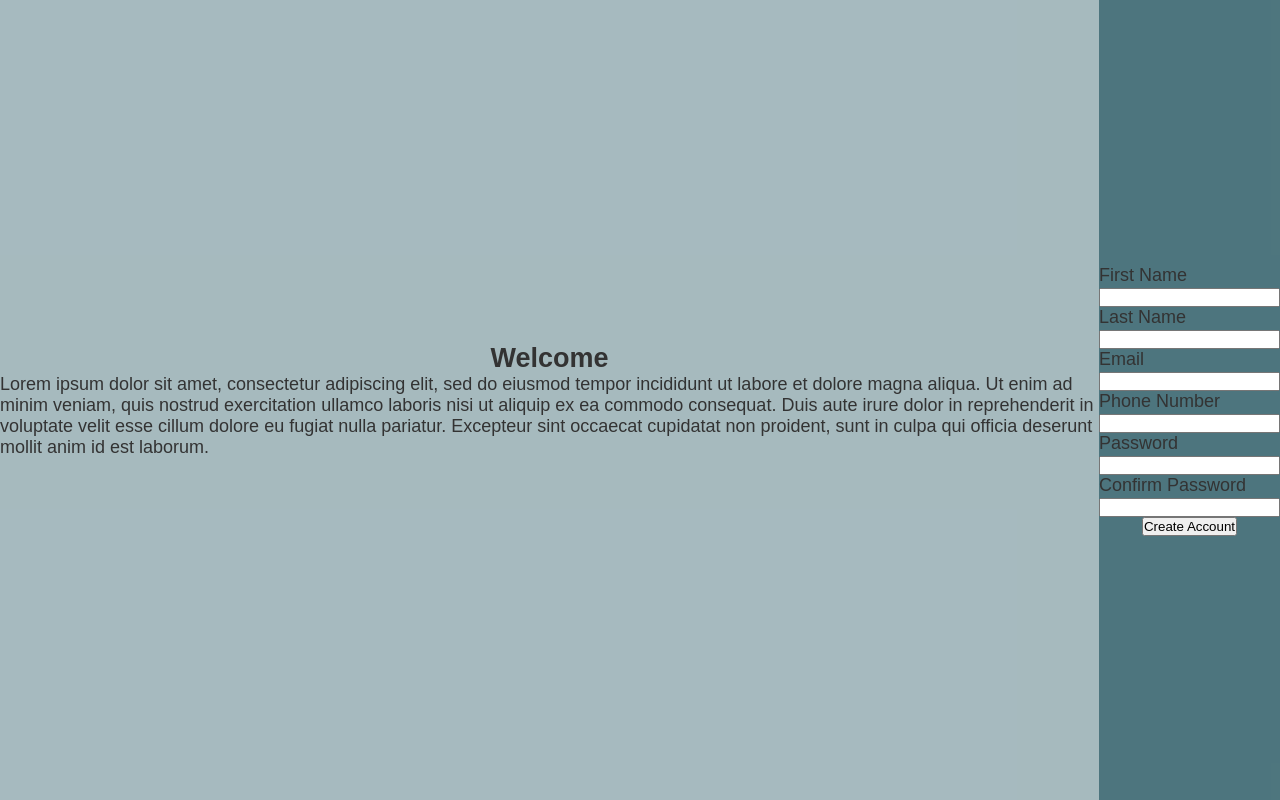
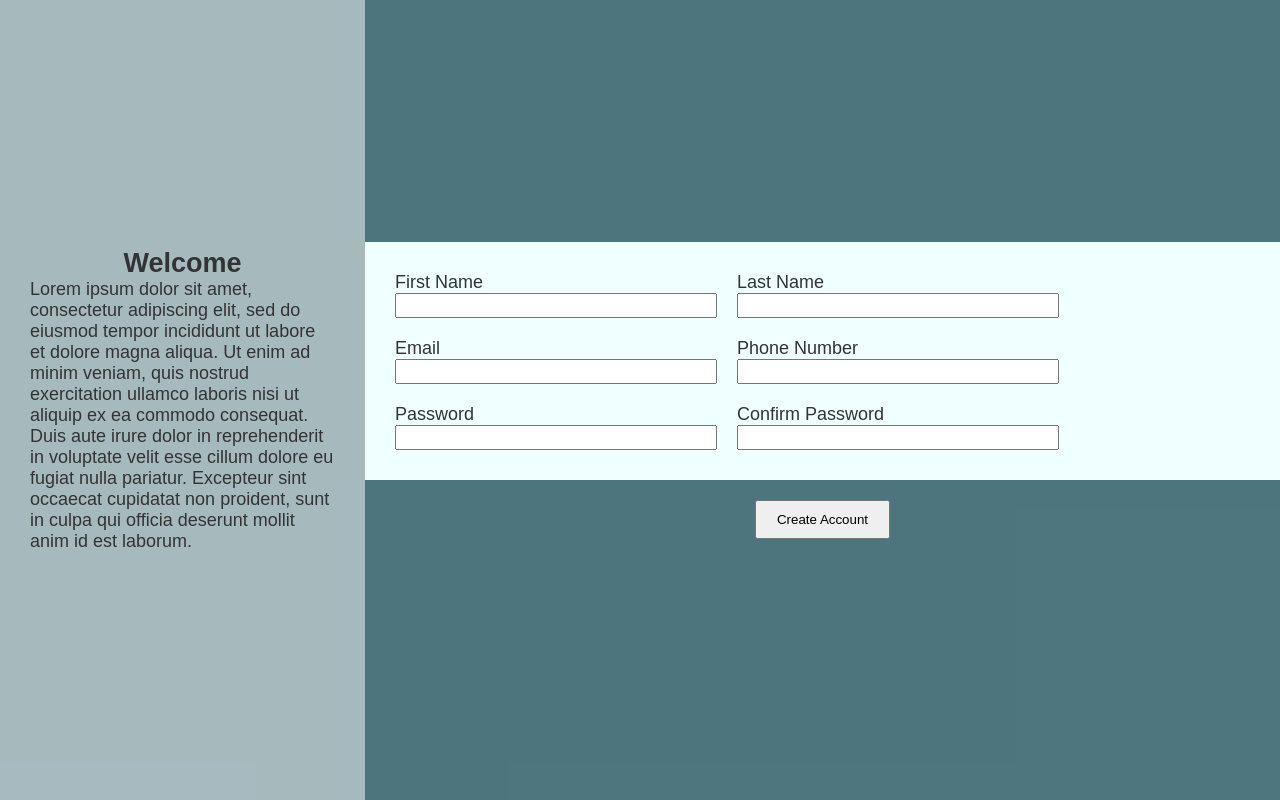
Before and after one commit to Spelks/sign-up-form, a plain HTML site: page index.html in a window 1280 px wide. Both pictures are taken after a click on the button "Create Account". Drawn offline with Linux system fonts and the light colour scheme.

Commit message:
Adjust form into two columns.

```diff
--- a/style.css
+++ b/style.css
@@ -2,7 +2,12 @@
     --primary-font: "Fira Sans", sans-serif;
     --font-color: 0, 0%, 20%;
 
-    --background-color: 191, 48%, 25%;
+    --primary-bg-clr: 191, 48%, 25%;
+    --secondary-bg-clr: 180, 100%, 97%;
+
+    --main-padding: 30px;
+    --btn-padding: 10px 20px;
+    --btn-margin: 20px;
 }
 
 * {
@@ -17,7 +22,9 @@ html {
 
 body,
 .form-section,
-.welcome-section {
+.welcome-section,
+#sign-up-form,
+.form-row {
     display: flex;
 }
 
@@ -32,11 +39,20 @@ body {
 }
 
 .welcome-section {
-    background-color: hsl(var(--background-color), .4);
+    background-color: hsl(var(--primary-bg-clr), .4);
+    flex: 1;
+    padding: var(--main-padding);
 }
 
 .form-section {
-    background-color: hsl(var(--background-color), .8);
+    background-color: hsl(var(--primary-bg-clr), .8);
+    flex: 3;
+}
+
+.form-container {
+    background-color: hsl(var(--secondary-bg-clr));
+    padding: var(--main-padding);
+    width: 100%;
 }
 
 .welcome-section,
@@ -45,3 +61,28 @@ body {
     justify-content: center;
     align-items: center;
 }
+
+button {
+    padding: var(--btn-padding);
+    margin: var(--btn-margin);
+}
+
+#sign-up-form {
+    gap: 20px;
+    flex-wrap: wrap;
+    width: 80%;
+}
+
+.form-row {
+    flex-basis: calc(50% - 20px);
+    flex-direction: column;
+}
+
+.form-row input {
+    flex: 2;
+    font-size: 1rem;
+}
+
+.form-row label {
+    flex: 1;
+}
```
